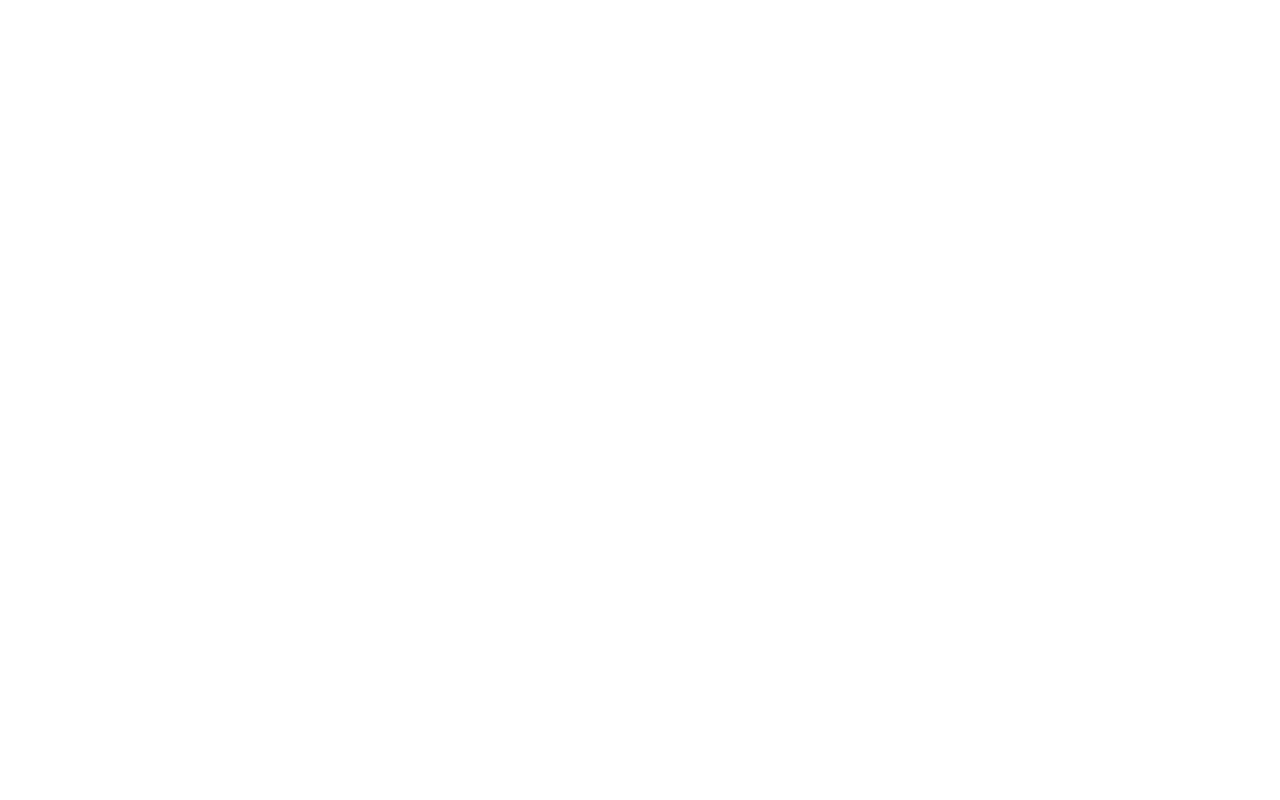
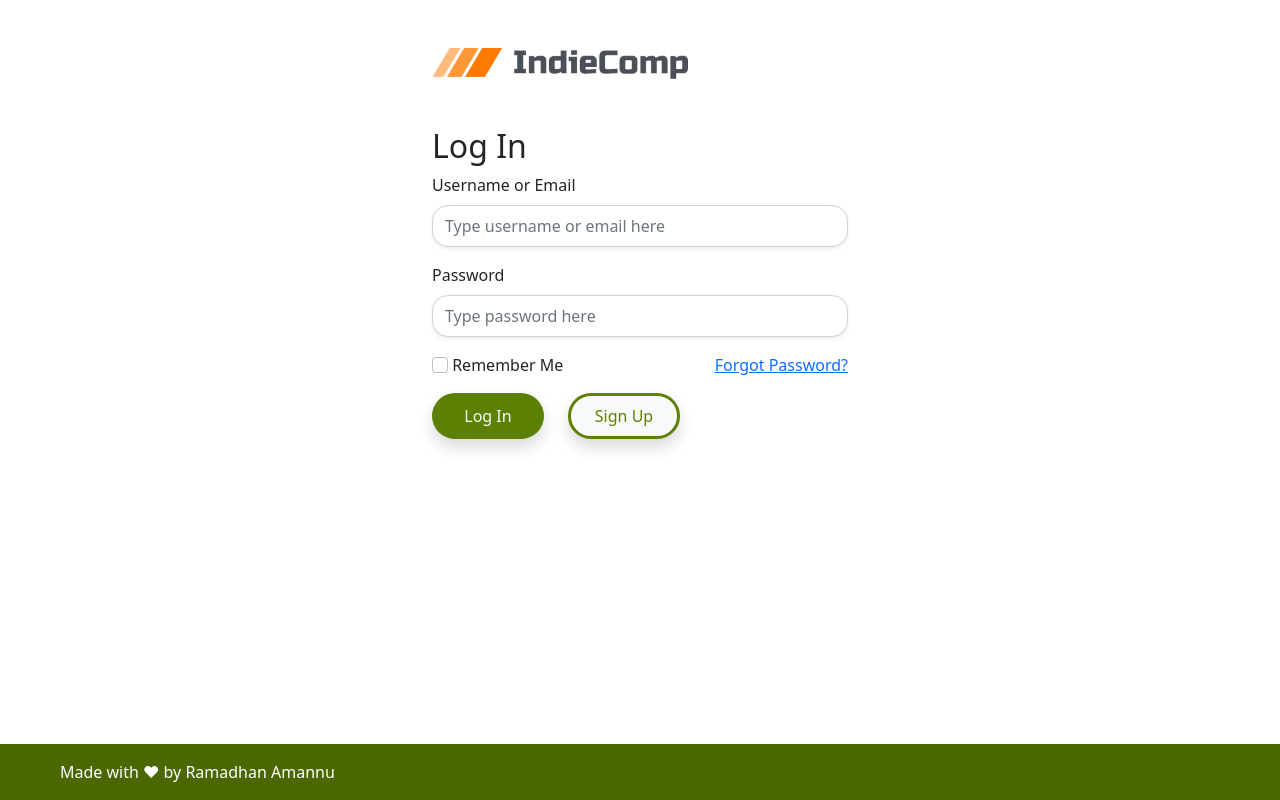
Before and after one commit to RamadhanA1/TechInGo, a plain HTML site: page login.html in a window 1280 px wide. Drawn offline with Linux system fonts and the light colour scheme.

Commit message:
login page 50%

```diff
--- a/login.html
+++ b/login.html
@@ -4,9 +4,60 @@
     <meta charset="UTF-8">
     <meta http-equiv="X-UA-Compatible" content="IE=edge">
     <meta name="viewport" content="width=device-width, initial-scale=1.0">
+    <link rel="stylesheet" href="css/style.css" />
+    <link rel="stylesheet" href="css/bootstrap.css" />
+    <link rel="preconnect" href="https://fonts.googleapis.com" />
+    <link rel="preconnect" href="https://fonts.gstatic.com" crossorigin />
+    <link
+      href="https://fonts.googleapis.com/css2?family=Rubik:wght@400;500;600;700&display=swap"
+      rel="stylesheet"
+    />
     <title>Log In</title>
 </head>
 <body>
+    <!-- login form -->
+    <section class="container-fluid p-5" style="max-width: 40%;">
+        <img src="img/logo2.png" alt="" style="width: 16rem;">
+        <h2 class="pt-5">Log In</h2>
+        <form>
+            <div class="mb-3">
+              <label for="exampleInputEmail1" class="form-label">Username or Email</label>
+              <input type="email" class="form-control rounded-4 shadow-sm py-2" id="exampleInputEmail1" aria-describedby="emailHelp" placeholder="Type username or email here">
+              <!-- <div id="emailHelp" class="form-text">We'll never share your email with anyone else.</div> -->
+            </div>
+            <div class="mb-3">
+              <label for="exampleInputPassword1" class="form-label">Password</label>
+              <input type="password" class="form-control rounded-4 shadow-sm py-2" id="exampleInputPassword1" placeholder="Type password here">
+            </div>
+            <div class="row">
+                <div class="mb-3 col">
+                    <input type="checkbox" class="form-check-input" id="exampleCheck1">
+                    <label class="form-check-label" for="exampleCheck1">Remember Me</label>
+                  </div>
+                  <div class="col-auto">
+                    <span><a href="#">Forgot Password?</a></span>
+                  </div>
+            </div>
 
+            <div class="row">
+                <div class="col-auto d-flex justify-items-end">
+                    <button type="submit" class="btn-nav rounded-5 py-2 shadow">Log In</button>
+                </div>
+                <div class="col-auto ">
+                    <button type="submit" class="btn-nav-outline rounded-5 py-2 shadow">Sign Up</button>
+                </div>
+            </div>
+
+          </form>
+
+    </section>
+
+
+    <!-- credit -->
+    <footer class="fixed-bottom pt-3 text-white container-fluid" style="background-color: #4a6700;">
+        <p class="ps-5">Made with ♥ by Ramadhan Amannu</p>
+    </footer>
+
+    <script src="js/bootstrap.min.js"></script>
 </body>
 </html>
```
Also changed, not shown: index.html (+17 -23 lines), css/style.css (line endings or trailing spaces).
